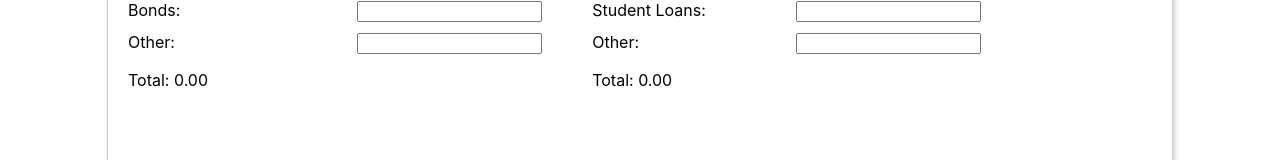
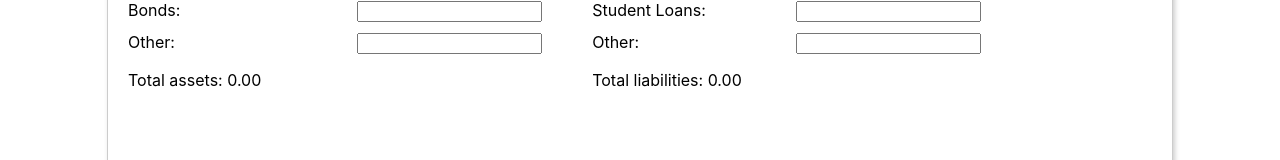
Before and after one commit to tahaafzal5/net-worth-calculator, a React (Create React App) app in the folder app/: page / in a window 1280 px wide. Shown: the part 339-499 px from the top of the page. Built offline with nearby package versions, Linux system fonts and the light colour scheme.

Commit message:
Make the total labels more descriptive

```diff
--- a/app/src/Components/NetWorthItem.js
+++ b/app/src/Components/NetWorthItem.js
@@ -1,7 +1,7 @@
 import { useState } from 'react';
 import '../Styles/NetWorthItem.css';
 
-function NetWorthItem({ items, onTotalChange }) {
+function NetWorthItem({ category, items, onTotalChange }) {
     const [itemValues, setItemValues] = useState(Array(items.length));
 
     const handleItemInputChange = (event, index) => {
@@ -49,7 +49,7 @@ function NetWorthItem({ items, onTotalChange }) {
                 </ul>
             </div>
             <div>
-                Total: {calculateTotal()}
+                Total {category.toLowerCase()}: {calculateTotal()}
             </div>
         </div>
     );
```
